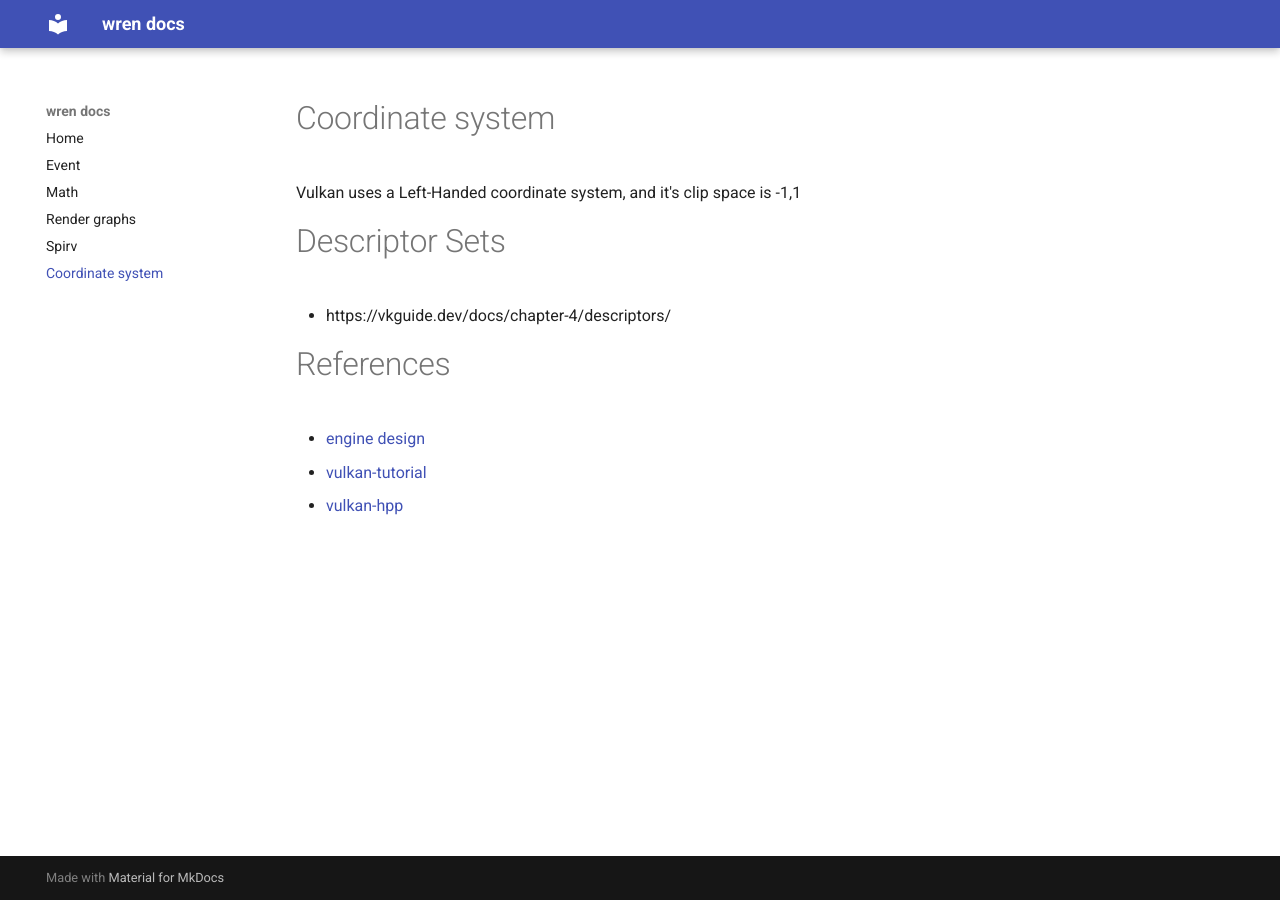
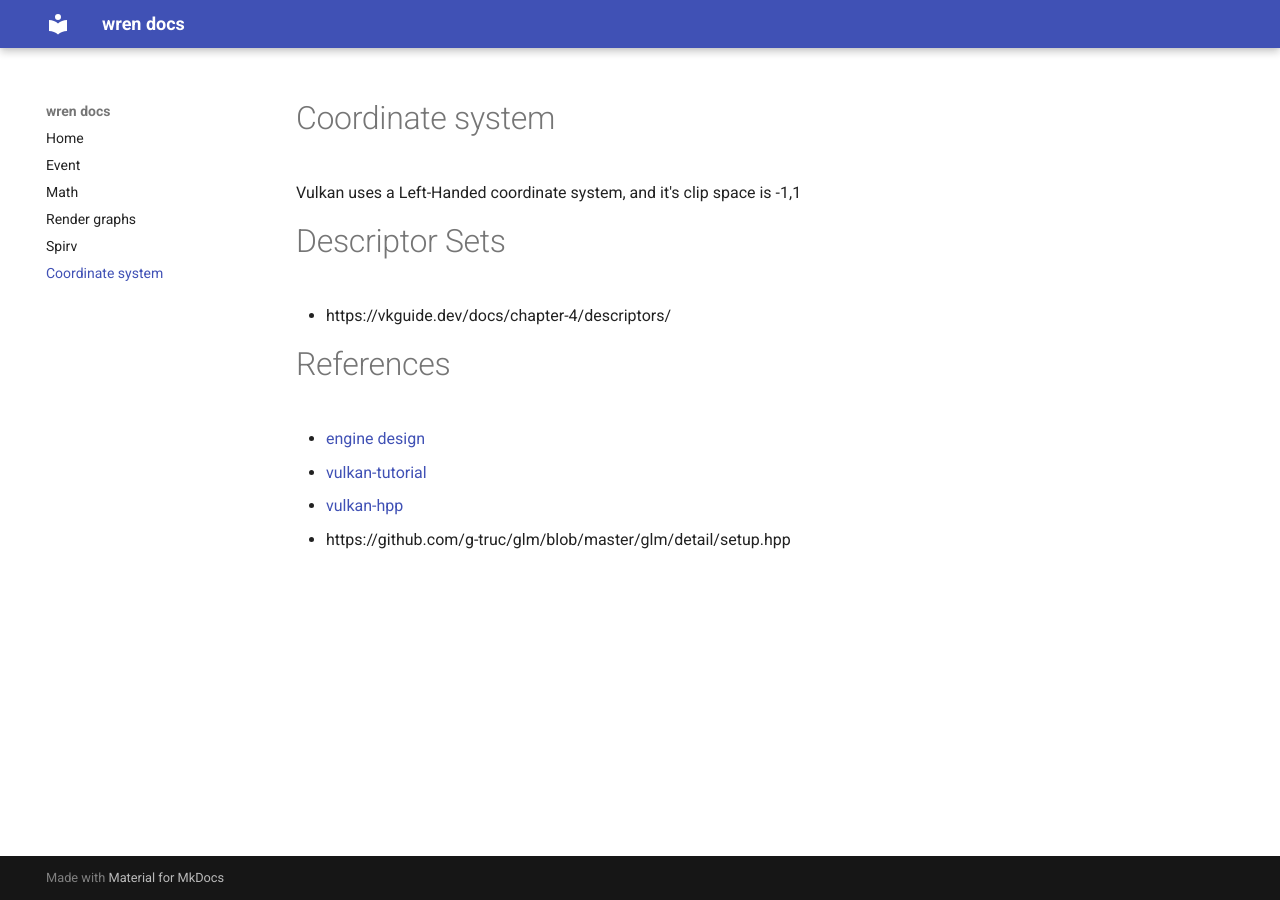
Before and after one commit to tmayoff/wren, an MkDocs documentation site: the page built from docs/vulkan.md, in a window 1280 px wide. Built offline with MkDocs 1.6.1 and Material for MkDocs 9.7.7, drawn with Linux system fonts in a browser that asks for light colours; some of the changed lines change nothing that is shown.

```diff
--- a/docs/vulkan.md
+++ b/docs/vulkan.md
@@ -9,3 +9,4 @@
 - [engine design](https://www.reddit.com/r/vulkan/comments/yaedse/seeking_for_architecture_advices_on_my_vulkan/)
 - [vulkan-tutorial](https://vulkan-tutorial.com/Introduction)
 - [vulkan-hpp](https://github.com/KhronosGroup/Vulkan-Hpp)
+- https://github.com/g-truc/glm/blob/master/glm/detail/setup.hpp
```
Also changed, not shown: 7 other files.
